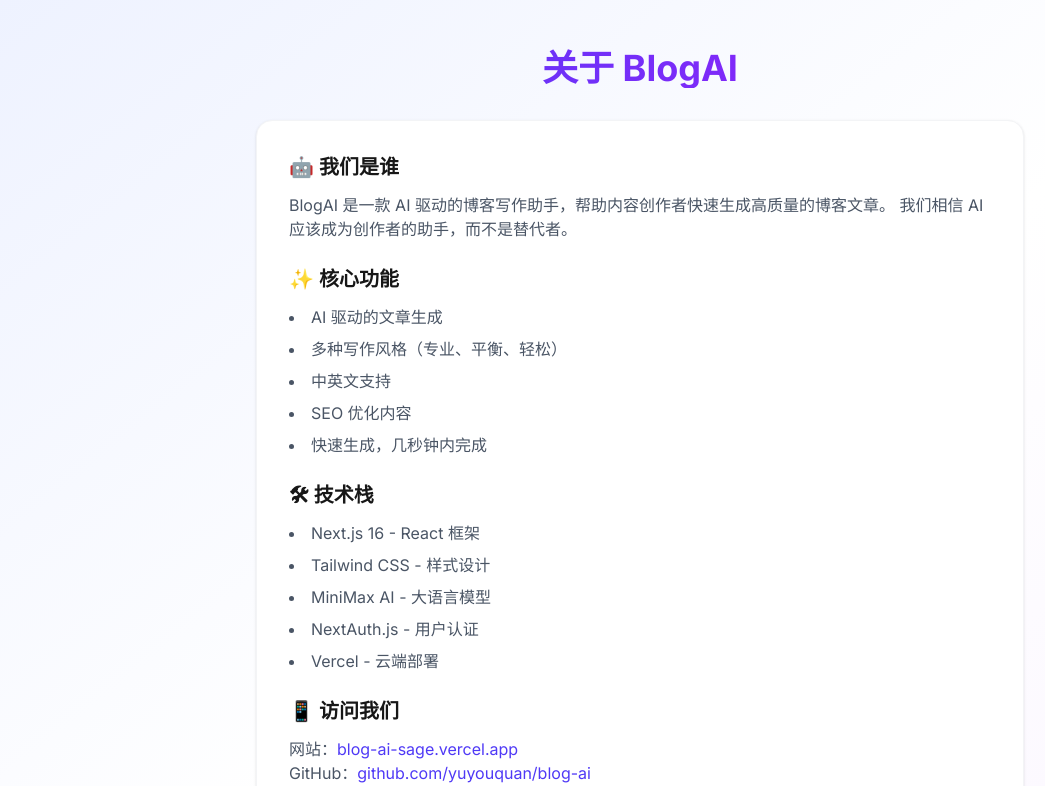
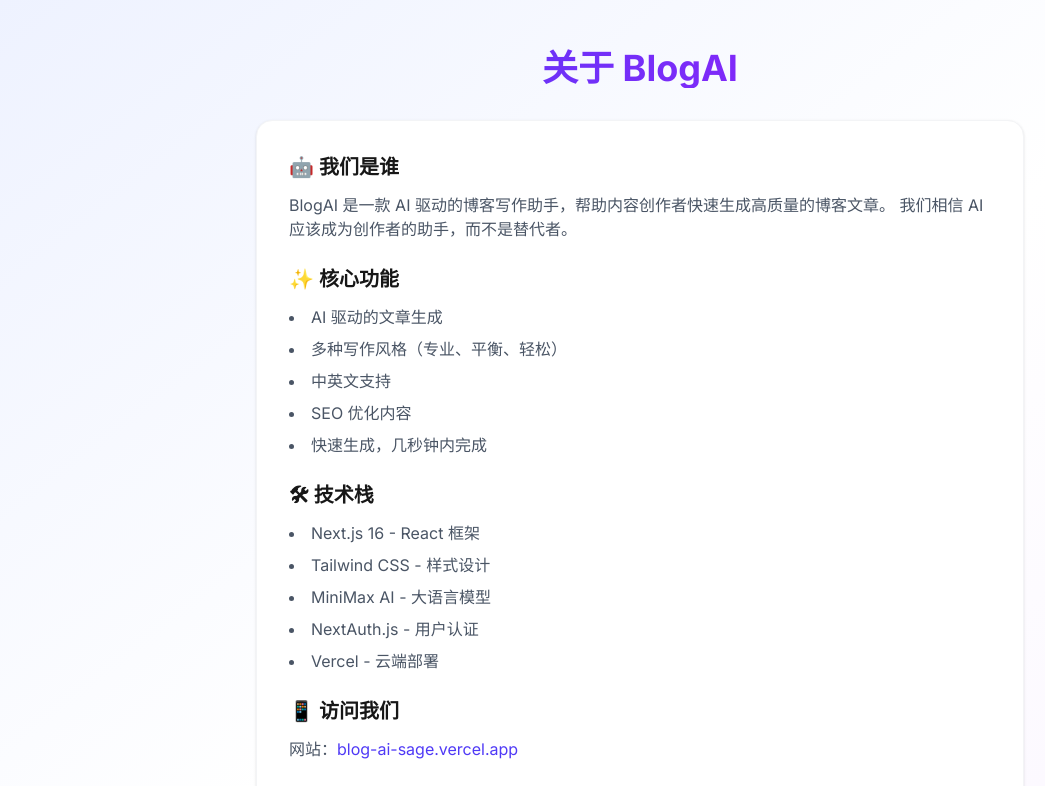
Before and after one commit to yuyouquan/blog-ai, a Next.js app: page /about in a window 1280 px wide. Shown: the top 786 px of the page, without its empty margins (0-1045 px from the left). Built offline with nearby package versions, Linux system fonts and the light colour scheme.

Commit message:
Fix: 移除GitHub链接

```diff
--- a/src/app/about/page.tsx
+++ b/src/app/about/page.tsx
@@ -47,9 +47,6 @@
             <p className="text-gray-600">
               网站：<a href="https://blog-ai-sage.vercel.app" className="text-indigo-600 hover:underline">blog-ai-sage.vercel.app</a>
             </p>
-            <p className="text-gray-600">
-              GitHub：<a href="https://github.com/yuyouquan/blog-ai" className="text-indigo-600 hover:underline">github.com/yuyouquan/blog-ai</a>
-            </p>
           </section>
 
           <section>
--- a/src/app/page.tsx
+++ b/src/app/page.tsx
@@ -367,11 +367,6 @@
       <footer className="bg-gray-50 py-8 mt-12">
         <div className="max-w-6xl mx-auto px-4 text-center text-gray-500 text-sm">
           <p>© 2026 BlogAI - AI 博客写作助手</p>
-          <p className="mt-2">
-            <a href="https://github.com/yuyouquan/blog-ai" className="text-indigo-600 hover:underline">
-              GitHub
-            </a>
-          </p>
         </div>
       </footer>
     </div>
```
